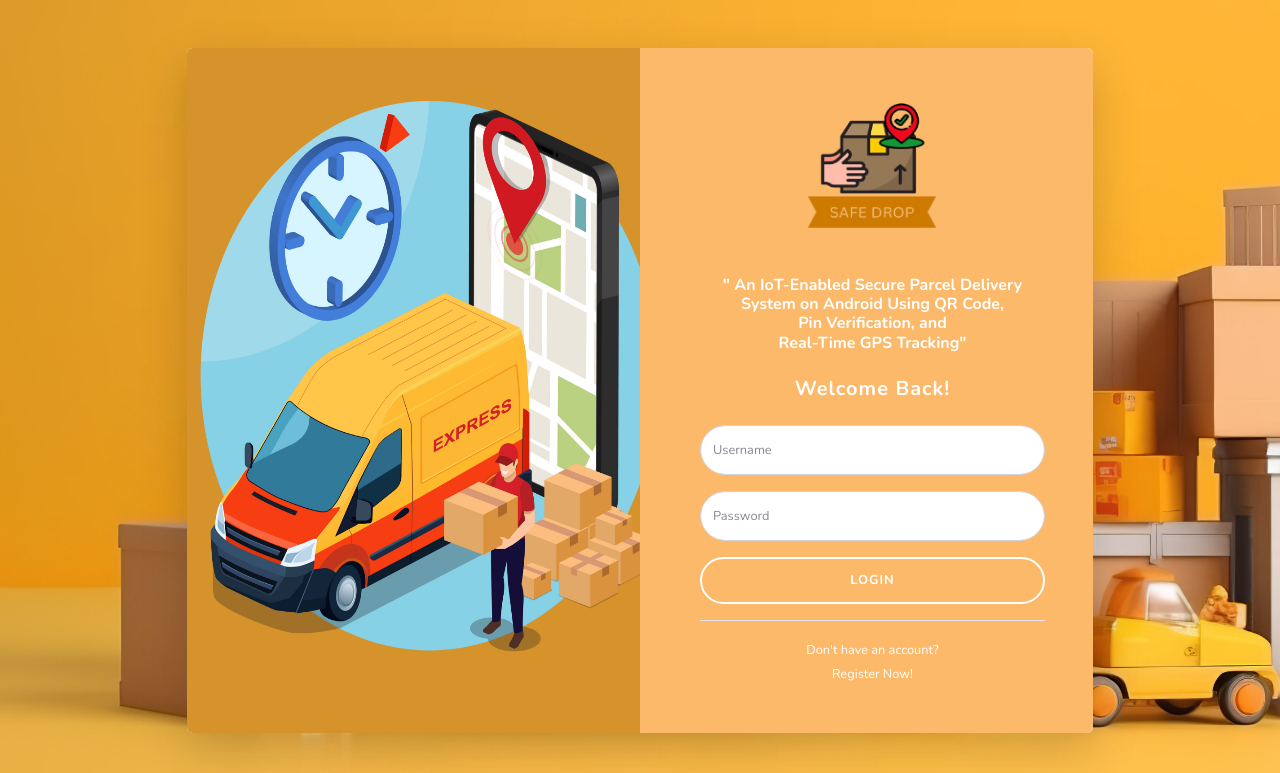
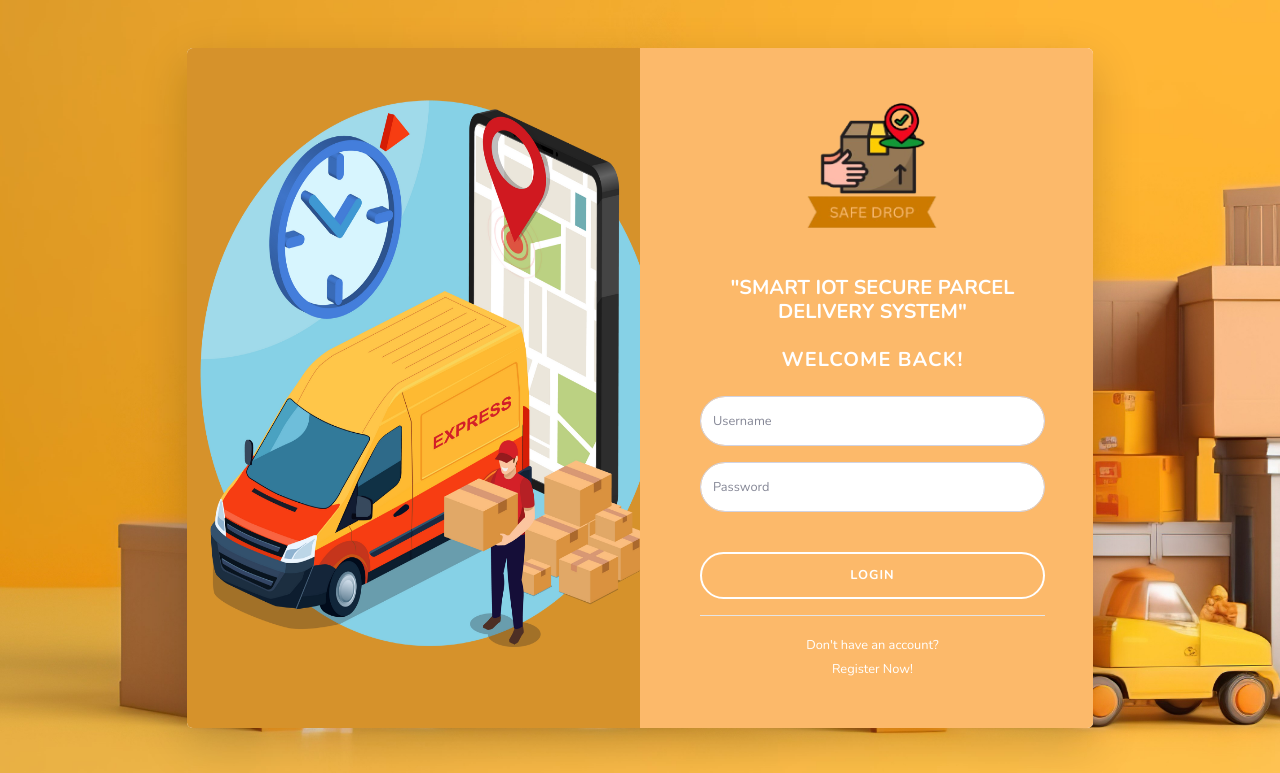
Before and after one commit to Ubai03/safe_drop_system, a PHP site: page /safe_drop_system/interface/login.php in a window 1280 px wide. Shown: the top 773 px of the page. Run offline with PHP 8.4, Linux system fonts and the light colour scheme; some libraries are stand-ins or nearby versions.

Commit message:
added hcaptcha in login form

```diff
--- a/css/login_interface.css
+++ b/css/login_interface.css
@@ -59,3 +59,20 @@
 #formTable {
     margin: auto;
 }
+
+/* Center and align captcha */
+.captcha-wrapper {
+    display: flex;
+    justify-content: center;
+    margin: 20px 0;
+}
+
+/* Optional: match input spacing */
+.form-group .captcha-wrapper {
+    margin-bottom: 15px;
+}
+
+.h-captcha {
+    transform: scale(0.95);
+    transform-origin: center;
+}
--- a/interface/admin/index.php
+++ b/interface/admin/index.php
@@ -184,7 +184,7 @@
 
                     <ul class="navbar-nav ml-auto">
 
-                         <li class="nav-item topbar-icon dropdown hidden-caret" style="position:relative;">
+                        <!--<li class="nav-item topbar-icon dropdown hidden-caret" style="position:relative;">
                             <a class="nav-link dropdown-toggle" id="notifDropdown" role="button" data-toggle="dropdown" aria-haspopup="true" aria-expanded="false">
                                 <i class="fas fa-fw fa-bell" style="color: #FFD700;"></i>
                                 <span class="notification" id="count_noti"></span>
@@ -201,7 +201,7 @@
                                     </div>
                                 </li>
                             </ul>
-                        </li>
+                        </li>-->
 
 
                         <div class="topbar-divider d-none d-sm-block"></div>
--- a/interface/login.php
+++ b/interface/login.php
@@ -102,15 +102,11 @@
                                     <div class="text-center">
                                         <img class="" src="../css/pictures/safeDrop_logo.png" style="height: 160px; width: 180px; margin-bottom: 20px">
 
-                                        <h6 class="text-center mb-4" style="color: white; font-weight: bold;">
-                                            " An IoT-Enabled Secure <span style="color: white; font-weight: bold;">Parcel</span> Delivery System
-                                            <span style="color: white; font-weight: bold;">on Android Using QR Code,</span> <br>
-                                            <span style="color: white; font-weight: bold;">Pin Verification, and</span> <br>
-                                            <span style="color: white; font-weight: bold;">Real-Time GPS Tracking"</span> <br>
+                                        <h5 class="text-center mb-4" style="color: white; font-weight: bold;">
+                                             "SMART IOT SECURE PARCEL DELIVERY SYSTEM"
+                                        </h5>
 
-                                        </h6>
-
-                                        <h5 class="h5 text-900 mb-4" id="titleLogin"><b>Welcome Back!</b></h5>
+                                        <h6 class="h5 text-900 mb-4" id="titleLogin"><b>WELCOME BACK!</b></h6>
                                     </div>
                                     <form class="user" id="loginForm" method="post" action="../database/login_process.php">
                                         <div class="form-group">
@@ -118,6 +114,10 @@
                                         </div>
                                         <div class="form-group">
                                             <input type="password" class="form-control" name="password" placeholder="Password" required>
+                                        </div>
+                                        <div class="captcha-wrapper">
+                                            <div class="h-captcha" data-sitekey="32b6e35a-dcb6-4624-bdda-10beb12c29d4"></div>
+                                            <script src="https://js.hcaptcha.com/1/api.js" async defer></script>
                                         </div>
                                         <button type="submit" class="btn btn-user btn-block" id="loginButton">
                                             LOGIN
```
Also changed, not shown: database/login_process.php (+27 -0 lines).
